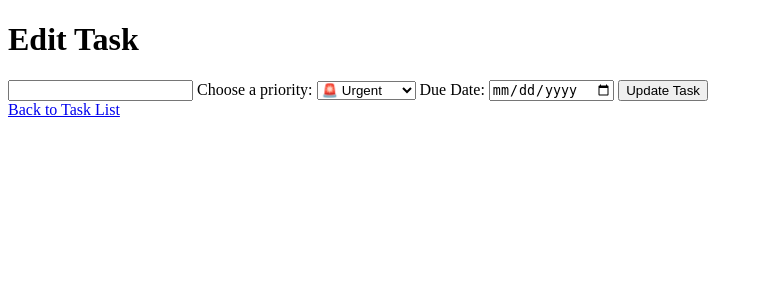
After one commit to 1epalasprop/tasks, a Flask app: template templates/edit_task.html in a window 1280 px wide. The commit adds this page. Shown: the top 300 px of the page, without its empty margins (0-763 px from the left). Run offline with Flask 3, Linux system fonts and the light colour scheme; the template is opened without the code that fills it, so the values that code supplies are empty.

Commit message:
feat: edit task

```diff
--- a/app.py
+++ b/app.py
@@ -48,5 +48,28 @@ def toggle_task(task_id):
     return redirect(url_for("index"))
 
 
+# The Edit link sends the user to the `/edit/` page followed by an integer.
+@app.route("/edit/<int:task_id>", methods=["GET", "POST"])
+def edit_task(task_id):
+    if request.method == "POST":
+        # Update the task with new values
+        task = request.form.get("input_task")
+        priority = request.form.get("priority")
+        due_date = request.form.get("due_date")
+
+        tasks[task_id] = {
+            "description": task,
+            "done": tasks[task_id]["done"],  # Keep the done status unchanged
+            "created": tasks[task_id]["created"],  # Keep the created date unchanged
+            "priority": priority,
+            "due_date": due_date,
+        }
+        return redirect(url_for("index"))
+
+    # If GET request, render the edit form with current task details
+    task_to_edit = tasks[task_id]
+    return render_template("edit_task.html", task=task_to_edit, task_id=task_id)
+
+
 if __name__ == "__main__":
     app.run(debug=True)
--- /dev/null
+++ b/templates/edit_task.html
@@ -0,0 +1,27 @@
+<!DOCTYPE html>
+<html lang="en">
+<head>
+    <meta charset="UTF-8">
+    <meta name="viewport" content="width=device-width, initial-scale=1.0">
+    <title>Edit Task</title>
+</head>
+<body>
+    <h1>Edit Task</h1>
+
+    <form action="/edit/{{ task_id }}" method="POST">
+        <input type="text" name="input_task" value="{{ task['description'] }}" required>
+        <label for="priority">Choose a priority:</label>
+        <select id="priority" name="priority">
+            <option value="🚨 Urgent" {% if task['priority'] == '🚨 Urgent' %}selected{% endif %}>🚨 Urgent</option>
+            <option value="🔴 Important" {% if task['priority'] == '🔴 Important' %}selected{% endif %}>🔴 Important</option>
+            <option value="🟡 Medium" {% if task['priority'] == '🟡 Medium' %}selected{% endif %}>🟡 Medium</option>
+            <option value="🟢 Low" {% if task['priority'] == '🟢 Low' %}selected{% endif %}>🟢 Low</option>
+        </select>
+        <label for="due_date">Due Date:</label>
+        <input type="date" id="due_date" name="due_date" value="{{ task['due_date'] }}">
+        <button type="submit">Update Task</button>
+    </form>
+
+    <a href="/">Back to Task List</a>
+</body>
+</html>
--- a/templates/index.html
+++ b/templates/index.html
@@ -38,6 +38,7 @@
             <option value="🟡 Medium" selected>🟡 Medium</option>
             <option value="🟢 Low">🟢 Low</option>
         </select>
+        <input type="date" id="due_date" name="due_date">
         <button type="submit">Add Task</button>
     </form>
 
@@ -48,6 +49,7 @@
                 <th>Priority</th>
                 <th>Description</th>
                 <th>Created</th>
+                <th>Due Date</th>
                 <th>Status</th>
                 <th>Actions</th>
             </tr>
@@ -59,10 +61,12 @@
                 <td>{{ task['priority'] }}</td>
                 <td class="{{ 'done' if task['done'] else '' }}">{{ task['description'] }}</td>
                 <td>{{ task['created'] }}</td>
+                <td>{{ task['due_date'] }}</td>
                 <td>{{ 'Done' if task['done'] else 'Not Done' }}</td>
                 <td>
                     <a href="/toggle/{{ loop.index0 }}">[Toggle]</a>
                     <a href="/delete/{{ loop.index0 }}">[Delete]</a>
+                    <a href="/edit/{{ loop.index0 }}">[Edit]</a>
                 </td>
             </tr>
             {% endfor %}
```
